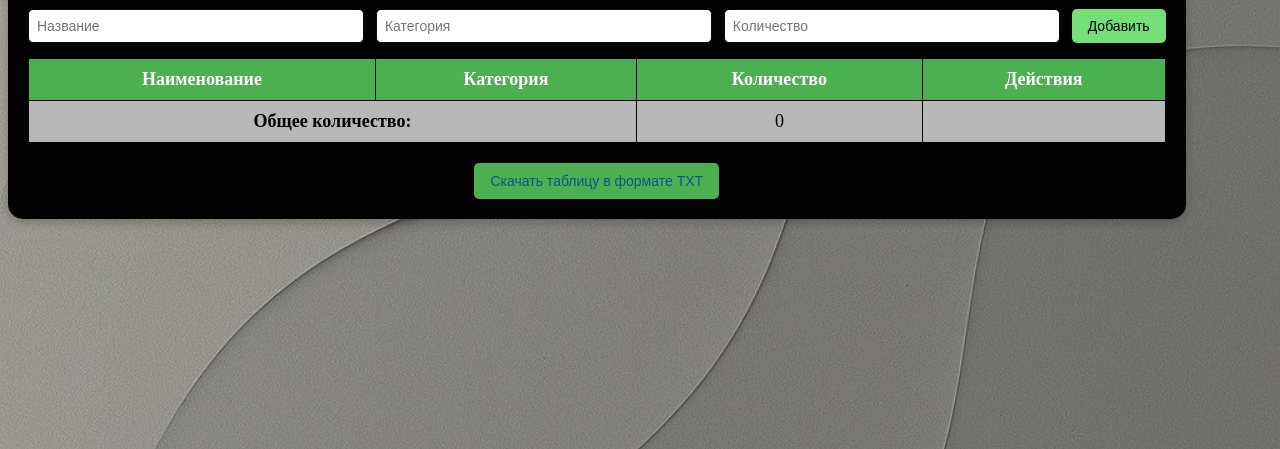
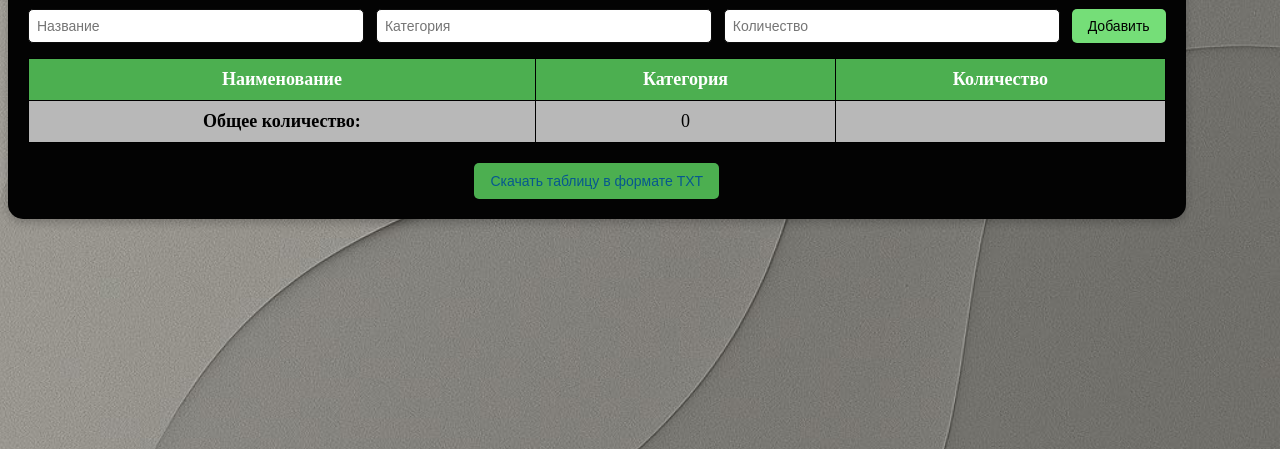
Before and after one commit to Aleksei123842/inventory, a plain HTML site: page index.html in a window 1280 px wide. Shown: the part 351-800 px from the top of the page. Drawn offline with Linux system fonts and the light colour scheme.

Commit message:
Update index.html

```diff
--- a/index.html
+++ b/index.html
@@ -30,13 +30,13 @@
           <th>Наименование</th>
           <th>Категория</th>
           <th>Количество</th>
-          <th>Действия</th>
+
         </tr>
       </thead>
       <tbody></tbody>
       <tfoot>
         <tr>
-          <td colspan="2"><strong>Общее количество:</strong></td>
+          <td colspan="1"><strong>Общее количество:</strong></td>
           <td id="total-quantity">0</td>
           <td></td>
         </tr>
```
